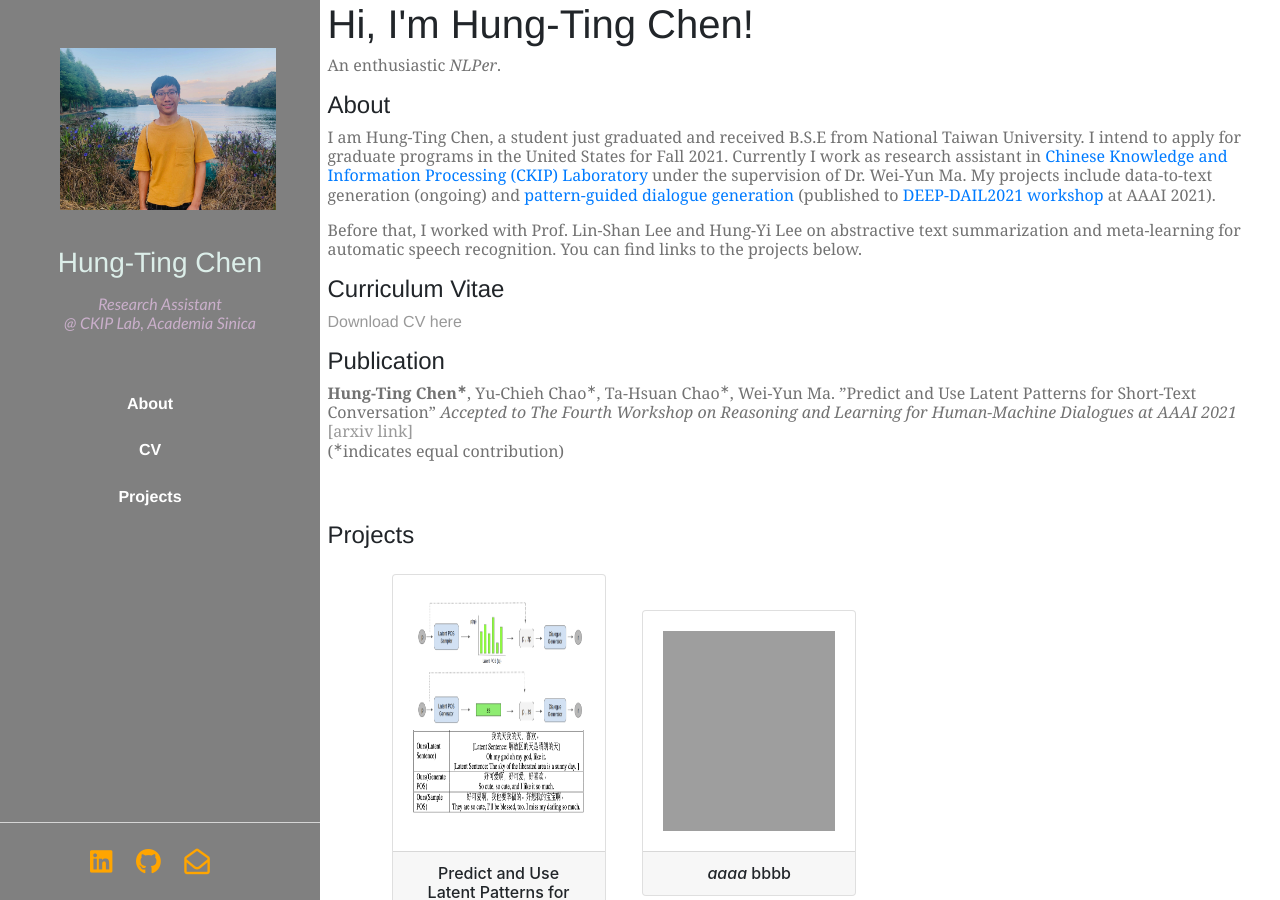
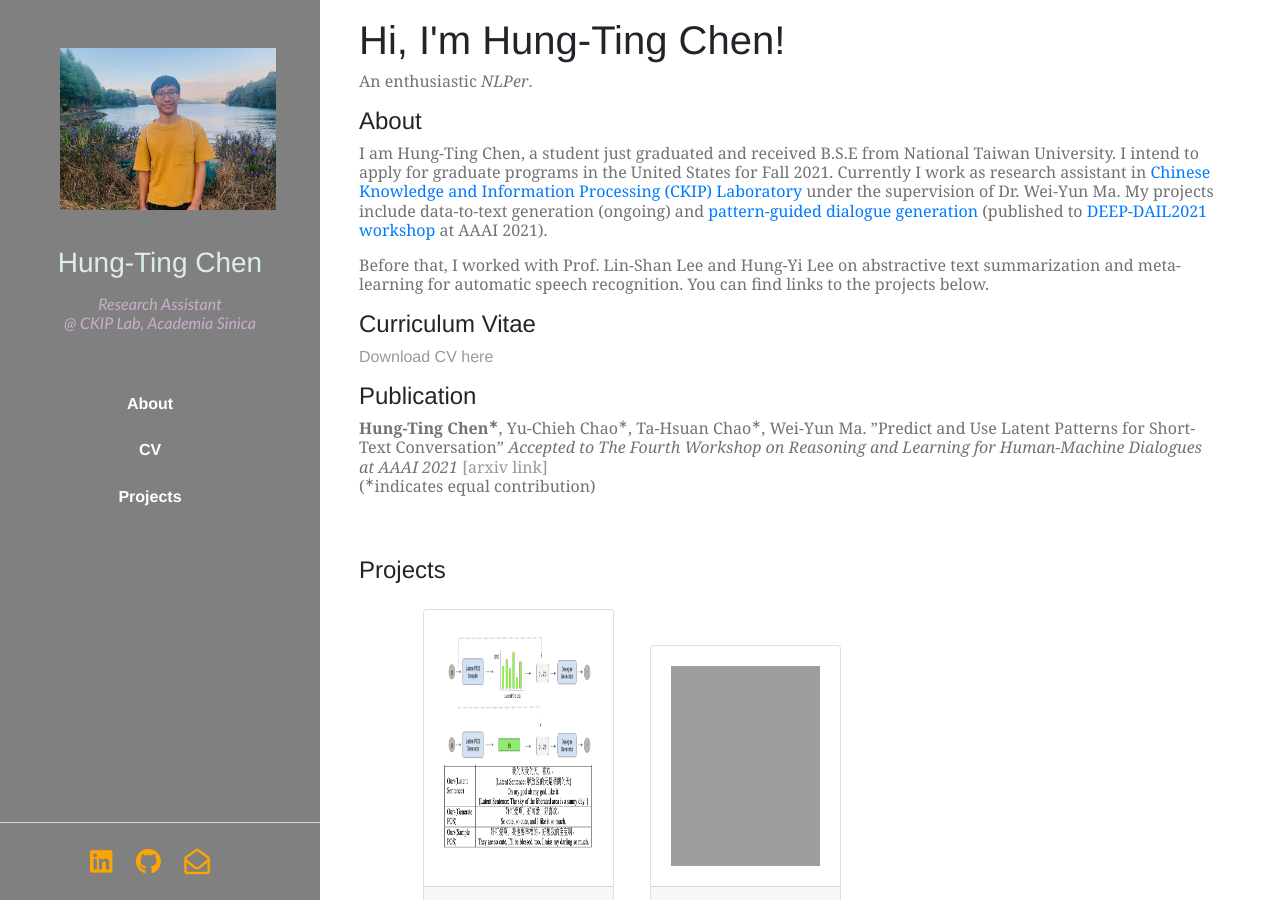
Before and after one commit to timchen0618/timchen0618.github.io, a Jekyll site: the page index.html, which Jekyll copies as it is, in a window 1280 px wide and 900 px high. Built offline with Jekyll 4.4.1, drawn with Linux system fonts in a browser that asks for light colours; nearby versions of some CDN libraries.

Commit message:
modify layout

```diff
--- a/index.html
+++ b/index.html
@@ -18,7 +18,7 @@
       <link rel="stylesheet" href="https://cdn.jsdelivr.net/npm/bootstrap@4.5.3/dist/css/bootstrap.min.css" integrity="sha384-TX8t27EcRE3e/ihU7zmQxVncDAy5uIKz4rEkgIXeMed4M0jlfIDPvg6uqKI2xXr2" crossorigin="anonymous">
   </head>
   <body>
-        <div class="row">
+        <div class="row mx-5 my-3">
             <div class="col">
                 <section id="header">
                     <header>
```
